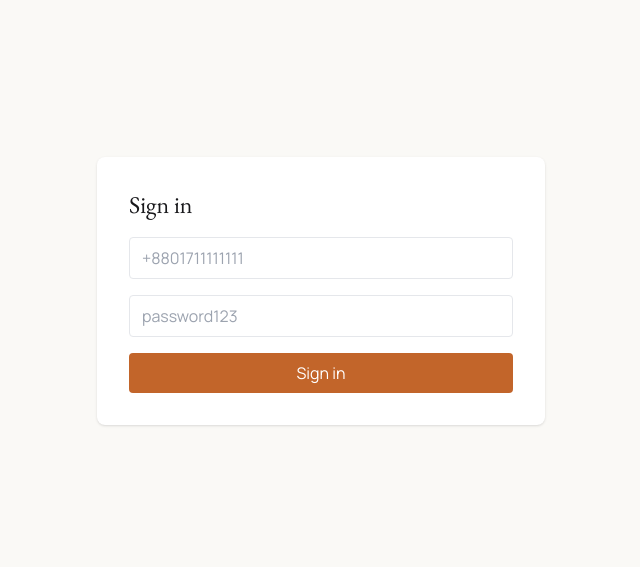
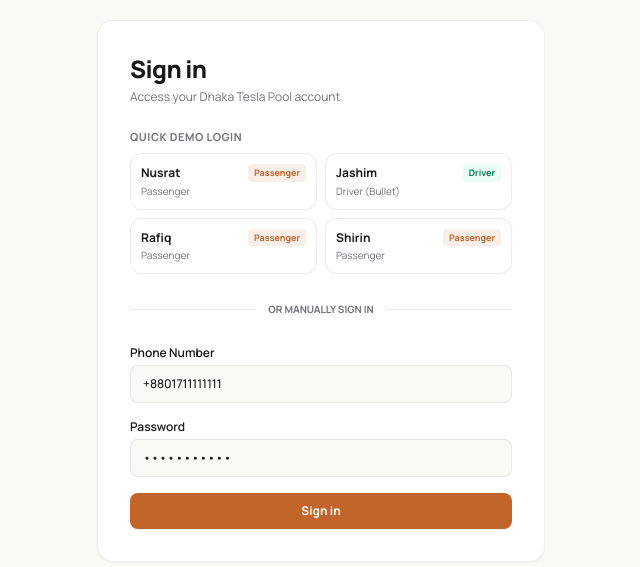
Before and after one commit to itzabd/Dhaka-Tesla, a Next.js app in the folder client/: page /login in a window 1280 px wide. Shown: the part 109-676 px from the top of the page, without its empty margins (319-959 px from the left). Built offline with nearby package versions, Linux system fonts and the light colour scheme; no server answers.

Commit message:
feat(ui): add landing CTA, quick demo logins, immediate booking redirect, and active history filter

```diff
--- a/client/app/login/page.tsx
+++ b/client/app/login/page.tsx
@@ -3,21 +3,27 @@
 import { useRouter } from 'next/navigation';
 import { apiFetch, setToken } from '@/lib/api';
 
+const QUICK_USERS = [
+  { name: 'Nusrat', role: 'Passenger', phone: '+8801711111111', badge: 'bg-primary/10 text-primary' },
+  { name: 'Jashim', role: 'Driver (Bullet)', phone: '+8801744444444', badge: 'bg-emerald-50 text-emerald-700' },
+  { name: 'Rafiq', role: 'Passenger', phone: '+8801722222222', badge: 'bg-primary/10 text-primary' },
+  { name: 'Shirin', role: 'Passenger', phone: '+8801733333333', badge: 'bg-primary/10 text-primary' },
+];
+
 export default function LoginPage() {
   const router = useRouter();
-  const [phone, setPhone] = useState('');
-  const [password, setPassword] = useState('');
+  const [phone, setPhone] = useState('+8801711111111');
+  const [password, setPassword] = useState('password123');
   const [error, setError] = useState<string | null>(null);
   const [loading, setLoading] = useState(false);
 
-  async function onSubmit(e: React.FormEvent) {
-    e.preventDefault();
+  async function loginWithCredentials(targetPhone: string, targetPass: string) {
     setLoading(true);
     setError(null);
     try {
       const data = await apiFetch<{ token: string; user: { role: string } }>('/api/auth/login', {
         method: 'POST',
-        body: JSON.stringify({ phone, password }),
+        body: JSON.stringify({ phone: targetPhone, password: targetPass }),
       });
       setToken(data.token);
       router.push(data.user.role === 'DRIVER' ? '/driver/dashboard' : '/passenger/book');
@@ -28,32 +34,90 @@
     }
   }
 
+  async function onSubmit(e: React.FormEvent) {
+    e.preventDefault();
+    await loginWithCredentials(phone, password);
+  }
+
+  function handleQuickLogin(userPhone: string) {
+    setPhone(userPhone);
+    setPassword('password123');
+    loginWithCredentials(userPhone, 'password123');
+  }
+
   return (
-    <div className="min-h-screen flex items-center justify-center bg-surface text-ink font-sans">
-      <form onSubmit={onSubmit} className="bg-card rounded-lg p-8 shadow w-full max-w-md space-y-4">
-        <h1 className="text-2xl font-serif">Sign in</h1>
+    <div className="min-h-screen flex items-center justify-center bg-surface text-ink font-sans p-4">
+      <div className="bg-card border border-[rgba(0,0,0,0.06)] rounded-2xl p-8 shadow-sm w-full max-w-md space-y-6">
+        <div>
+          <h1 className="text-2xl font-extrabold text-ink tracking-tight">Sign in</h1>
+          <p className="text-xs text-ink-muted mt-1">Access your Dhaka Tesla Pool account</p>
+        </div>
+
+        {/* Quick Demo Login Chips */}
+        <div>
+          <div className="text-[11px] font-bold text-ink-muted uppercase tracking-wider mb-2">
+            Quick Demo Login
+          </div>
+          <div className="grid grid-cols-2 gap-2">
+            {QUICK_USERS.map((u) => (
+              <button
+                key={u.phone}
+                type="button"
+                onClick={() => handleQuickLogin(u.phone)}
+                disabled={loading}
+                className="p-2.5 rounded-xl border border-[rgba(0,0,0,0.08)] bg-white hover:border-primary hover:bg-primary/5 transition text-left space-y-0.5 disabled:opacity-50"
+              >
+                <div className="flex items-center justify-between">
+                  <span className="text-xs font-bold text-ink">{u.name}</span>
+                  <span className={`text-[9px] font-bold px-1.5 py-0.5 rounded ${u.badge}`}>
+                    {u.role.split(' ')[0]}
+                  </span>
+                </div>
+                <div className="text-[10px] text-ink-muted">{u.role}</div>
+              </button>
+            ))}
+          </div>
+        </div>
+
+        <div className="relative flex py-1 items-center">
+          <div className="flex-grow border-t border-[rgba(0,0,0,0.08)]"></div>
+          <span className="flex-shrink mx-3 text-[10px] uppercase font-bold text-ink-muted">or manually sign in</span>
+          <div className="flex-grow border-t border-[rgba(0,0,0,0.08)]"></div>
+        </div>
+
+        <form onSubmit={onSubmit} className="space-y-4">
+          <div>
+            <label className="block text-xs font-semibold text-ink mb-1">Phone Number</label>
             <input
               value={phone}
               onChange={(e) => setPhone(e.target.value)}
               placeholder="+8801711111111"
-          className="w-full border rounded px-3 py-2"
+              className="w-full text-xs font-medium bg-surface border border-[rgba(0,0,0,0.08)] rounded-lg py-2.5 px-3 focus:outline-none focus:border-primary text-ink"
             />
+          </div>
+
+          <div>
+            <label className="block text-xs font-semibold text-ink mb-1">Password</label>
             <input
               type="password"
               value={password}
               onChange={(e) => setPassword(e.target.value)}
               placeholder="password123"
-          className="w-full border rounded px-3 py-2"
+              className="w-full text-xs font-medium bg-surface border border-[rgba(0,0,0,0.08)] rounded-lg py-2.5 px-3 focus:outline-none focus:border-primary text-ink"
             />
-        {error && <p className="text-danger-dark text-sm">{error}</p>}
+          </div>
+
+          {error && <p className="text-danger-dark text-xs font-medium">{error}</p>}
+
           <button
             type="submit"
             disabled={loading}
-          className="bg-primary text-white rounded px-4 py-2 w-full disabled:opacity-50"
+            className="w-full py-2.5 bg-primary hover:bg-primary-dark text-white rounded-lg text-xs font-bold transition shadow-sm disabled:opacity-50"
           >
             {loading ? 'Signing in…' : 'Sign in'}
           </button>
         </form>
       </div>
+    </div>
   );
 }
--- a/client/app/page.tsx
+++ b/client/app/page.tsx
@@ -1,8 +1,34 @@
+import Link from 'next/link';
+
 export default function HomePage() {
   return (
-    <main className="min-h-screen p-8 flex flex-col items-center justify-center text-center">
-      <h1 className="font-serif text-4xl text-primary font-bold mb-4">Dhaka Tesla Pool</h1>
-      <p className="text-ink-muted text-lg">Urban Electric Rideshare in Dhaka</p>
+    <main className="min-h-screen bg-surface p-6 flex flex-col items-center justify-center text-center font-sans">
+      <div className="max-w-md w-full bg-card border border-[rgba(0,0,0,0.06)] rounded-2xl p-8 shadow-sm space-y-6">
+        <div className="w-14 h-14 rounded-2xl bg-primary/10 text-primary flex items-center justify-center mx-auto shadow-sm">
+          <svg className="w-8 h-8" fill="none" stroke="currentColor" strokeWidth="2" strokeLinecap="round" strokeLinejoin="round" viewBox="0 0 24 24">
+            <path d="M15.914 4a1.5 1.5 0 0 0-2.474-1.561l-9 9A1.5 1.5 0 0 0 5.5 14h4.002a.5.5 0 0 1 .471.666L8.086 20a1.5 1.5 0 0 0 2.475 1.56l9-9A1.5 1.5 0 0 0 18.5 10h-3.997a.5.5 0 0 1-.472-.667z" />
+          </svg>
+        </div>
+
+        <div>
+          <h1 className="text-3xl font-extrabold text-ink tracking-tight">Dhaka Tesla Pool</h1>
+          <p className="text-sm text-ink-muted mt-2 font-medium">
+            Autonomous corridor-based electric rideshare pooling platform in Dhaka.
+          </p>
+        </div>
+
+        <div className="pt-2">
+          <Link
+            href="/login"
+            className="w-full inline-flex items-center justify-center gap-2 py-3 px-6 rounded-xl bg-primary hover:bg-primary-dark text-white font-bold text-sm shadow-sm transition"
+          >
+            <span>Enter App / Sign in</span>
+            <svg className="w-4 h-4" fill="none" stroke="currentColor" strokeWidth="2.5" strokeLinecap="round" strokeLinejoin="round" viewBox="0 0 24 24">
+              <path d="M5 12h14M12 5l7 7-7 7" />
+            </svg>
+          </Link>
+        </div>
+      </div>
     </main>
   );
 }
--- a/client/app/passenger/book/page.tsx
+++ b/client/app/passenger/book/page.tsx
@@ -56,6 +56,7 @@
         body: JSON.stringify({ pickupZone, dropoffZone, requestedSeats }),
       });
       setBookedRide(data);
+      router.push(`/passenger/ride/${data.id}`);
     } catch (err) {
       if (isSessionExpired(err)) {
         clearToken();
--- a/client/app/passenger/history/page.tsx
+++ b/client/app/passenger/history/page.tsx
@@ -25,7 +25,7 @@
   pagination: { nextCursor: string | null; hasMore: boolean };
 }
 
-type FilterType = 'ALL' | 'COMPLETED' | 'CANCELLED';
+type FilterType = 'ALL' | 'ACTIVE' | 'COMPLETED' | 'CANCELLED';
 
 export default function RideHistoryPage() {
   const { isAuthorized } = useRequireAuth();
@@ -82,6 +82,9 @@
 
   // Filter rows client-side
   const filteredRows = useMemo(() => {
+    if (filter === 'ACTIVE') {
+      return rows.filter((r) => ['WAITING', 'MATCHED', 'IN_PROGRESS'].includes(r.status));
+    }
     if (filter === 'COMPLETED') return rows.filter((r) => r.status === 'COMPLETED');
     if (filter === 'CANCELLED') return rows.filter((r) => r.status === 'CANCELLED');
     return rows;
@@ -90,12 +93,13 @@
   // Aggregate stats across currently loaded rows
   const stats = useMemo(() => {
     const totalCount = rows.length;
+    const activeCount = rows.filter((r) => ['WAITING', 'MATCHED', 'IN_PROGRESS'].includes(r.status)).length;
     const completedCount = rows.filter((r) => r.status === 'COMPLETED').length;
     const cancelledCount = rows.filter((r) => r.status === 'CANCELLED').length;
     const totalPoysha = rows
       .filter((r) => r.status === 'COMPLETED')
       .reduce((sum, r) => sum + r.provisionalPooledFarePoysha, 0);
-    return { totalCount, completedCount, cancelledCount, totalPoysha };
+    return { totalCount, activeCount, completedCount, cancelledCount, totalPoysha };
   }, [rows]);
 
   if (!isAuthorized) return <LoadingState label="Checking session…" />;
@@ -163,6 +167,17 @@
                 }`}
               >
                 All rides ({stats.totalCount})
+              </button>
+              <button
+                type="button"
+                onClick={() => setFilter('ACTIVE')}
+                className={`px-3.5 py-1.5 text-xs font-semibold rounded-lg transition whitespace-nowrap ${
+                  filter === 'ACTIVE'
+                    ? 'bg-primary text-white font-bold shadow-sm'
+                    : 'bg-card border border-[rgba(0,0,0,0.08)] text-ink-muted hover:text-ink'
+                }`}
+              >
+                Active / In Progress ({stats.activeCount})
               </button>
               <button
                 type="button"
```
Lines whose indentation alone changed are shown as unchanged.
